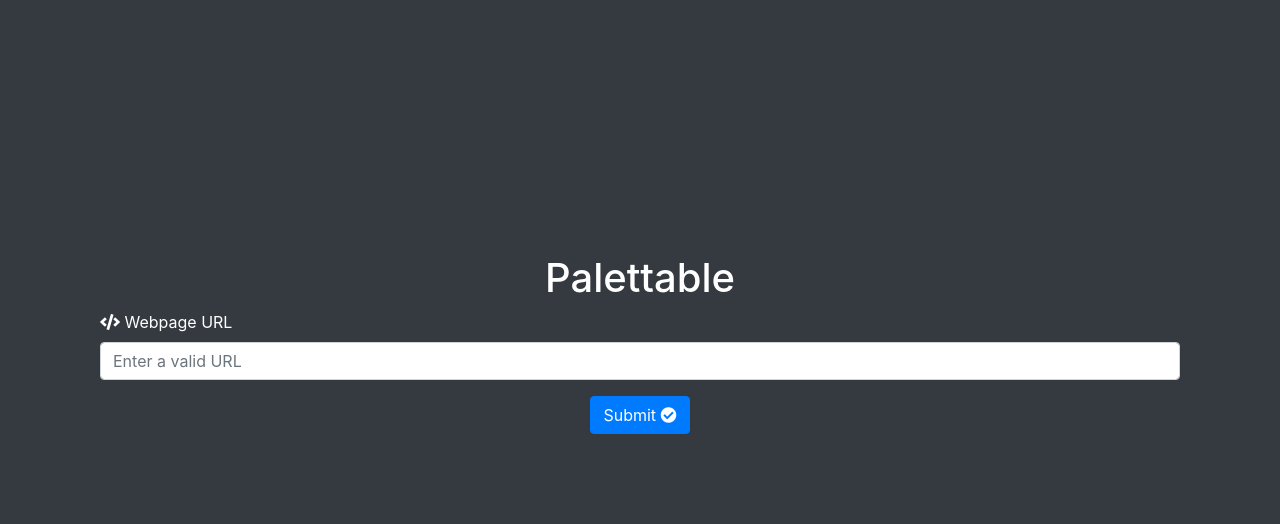
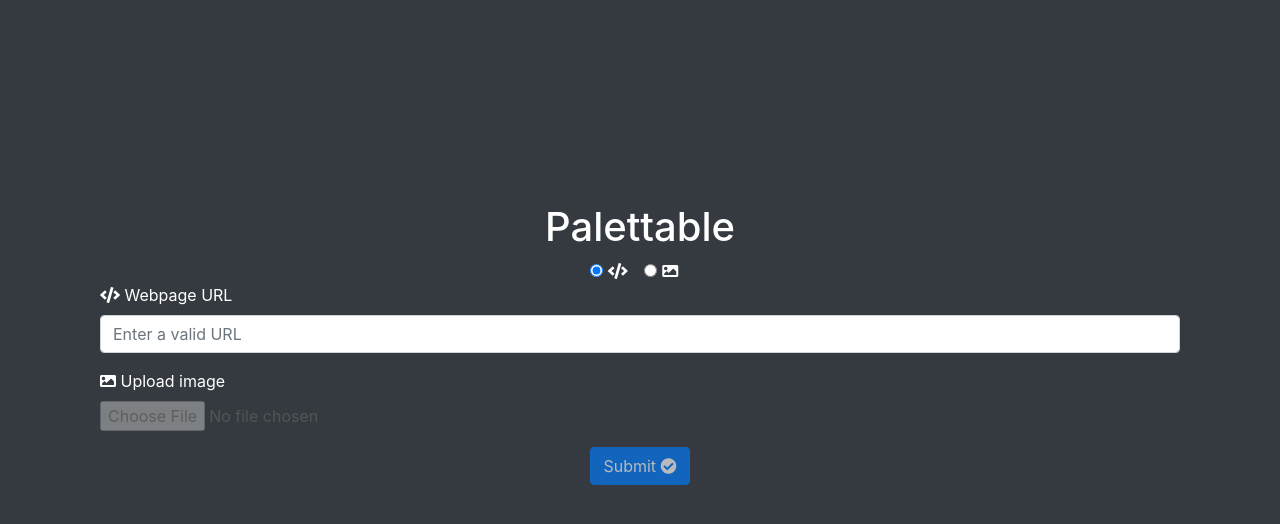
Before and after one commit to jkguiang/palettable, a Flask app: page / in a window 1280 px wide. Shown: the part 56-580 px from the top of the page. Run offline with Flask 2, Linux system fonts and the light colour scheme; some libraries are stand-ins or nearby versions.

Commit message:
added support for image upload

```diff
--- a/app.py
+++ b/app.py
@@ -1,21 +1,21 @@
 # Flask
 from flask import Flask, render_template, flash, request, url_for, jsonify
-from wtforms import Form, TextField, TextAreaField, validators, StringField, SubmitField
 import os
 # API
 import api
-# Celery
-from celery import Celery
 
 app = Flask(__name__)
 
-def APICall(url="", nColors=8):
+def APICall(url="", img="", nColors=9):
     # Retrieve image
-    image = api.GetImage(url)
+    if not img:
+        img = api.GetImage(url)
+    else:
+        img = api.ProcImage(img)
     # Shape data
-    data = api.GetData(image)
+    data = api.GetData(img)
     # Run clustering algorithm
-    colors = api.Cluster(nColors, image, data)
+    colors = api.Cluster(nColors, img, data)
 
     return { "result": { "colors": colors } }
 
@@ -23,13 +23,12 @@ def APICall(url="", nColors=8):
 def Index():
     return render_template("index.html")
 
-@app.route("/result", methods=['POST'])
-def Result():
-    if request.data:
-        url = request.json["url"]
-    else:
-        url = ""
-    response = APICall(url=url)
+@app.route("/query", methods=['POST'])
+def Query():
+    url = (request.json).get("url", False)
+    img = (request.json).get("img", False)
+    response = APICall(url=url, img=img)
+
     return jsonify(response)
 
 if __name__ == "__main__":
--- a/static/index.js
+++ b/static/index.js
@@ -1,11 +1,12 @@
-function APICall() {
-    console.log("passing "+String($("#url").val())+" as 'url'");
+function APICall(type) {
     $("#main").hide();
     $("#load").show();
+    var query = {};
+    query[type] = $(`#${type}`).val();
     $.ajax({
         type: "POST",
-        url: "/result",
-        data: JSON.stringify({ "url": $("#url").val() }),
+        url: "/query",
+        data: JSON.stringify(query),
         contentType: "application/json;charset=UTF-8",
         success: function(data, status, request) {
             $("#load-img").hide();
@@ -55,14 +56,21 @@ function Result(data) {
 function SetScheme(sortColors) {
     if (sortColors.length != 0) {
         var len = sortColors.length;
-        var txtColor = sortColors[len-1].color;
+        // Background color
         var bgColor = sortColors[0].color;
-        var hlColor = sortColors[((len % 2 === 0) ? len/2 : (len-1)/2)].color;
+        // Highlight color
+        var hlIndex = ((len % 2 === 0) ? len/2 : (len-1)/2);
+        var hlColor = sortColors[hlIndex].color;
+        var hlLuma = sortColors[hlIndex].luma;
+        // Text color
+        var txtColor = (hlLuma > 176) ? "#000" : "#fff";
+        // Apply formatting
         $("html, body").css("background-color", bgColor);
-        $("html, body").css("color", txtColor);
-        $("a").css("color", txtColor)
         $(".navbar.navbar-expand-md.navbar-dark.bg-primary.fixed-top").attr("style", `background-color: ${hlColor} !important;`);
         $(":button").css("background-color", hlColor);
+        $("html, body").css("color", txtColor);
+        $("a").css("color", txtColor);
+        $(":button").css("color", txtColor);
         return;
     }
 }
@@ -75,18 +83,72 @@ function GetLuma(color) {
 
     return 0.2126 * r + 0.7152 * g + 0.0722 * b; // per ITU-R BT.709
 }
+function CheckInput(type) {
+    var input = $(`#${type}`).val();
+    if (type === "url") {
+        // Whole URL string checks
+        var hasWWW = (input.indexOf("www") >= 0);
+        var colonDoubleSlash = (input.indexOf("://") >= 4);
+        var valHTTP = (colonDoubleSlash && (input.split("://")[0] === "http" || input.split("://")[0] === "https"));
+        var noWhiteSpace = (input.indexOf(" ") < 0);
+        // Split (on '.') URL string checks
+        var splitInput = input.split(".");
+        var twoDots = (splitInput.length === 3);
+        var notEmpty = (splitInput[0] !== "" && splitInput[1] !== "" && splitInput[2] !== "");
+
+        return (hasWWW && valHTTP && colonDoubleSlash && noWhiteSpace && twoDots && notEmpty);
+    }
+    else if (type === "img") {
+        return (input !== "");
+    }
+    else {
+        return false;
+    }
+}
 function Reset() {
     $("#load").hide();
     $("#result").hide();
     $("#main").show();
 }
 $(function() {
+    // Startup actions
     $("#load").hide();
     $("#result").hide();
+    $("#url-radio").attr("checked", true);
+    // Initial input check
+    $("#submit").attr("disabled", !CheckInput("url"));
+    $("#img-upload").attr("disabled", true);
+    // Silence 'Enter' keypress
     $(window).keydown(function(event) {
         if (event.keyCode == 13) {
             event.preventDefault();
             return false;
         }
     });
+    // Handle radio menu
+    $("input[name=radio-buttons]").on("change", function(e) {
+        $("#img-upload").attr("disabled", (e.target.value !== "img"));
+        $("#url").attr("disabled", (e.target.value !== "url"));
+        $("#submit").attr("disabled", !CheckInput(e.target.value));
+    });
+    // Handle image upload
+    $("#img-upload").on("change", function(e) {
+        var reader = new FileReader();
+        reader.onload = function(e) {
+            var b64 = (reader.result).split("base64,")[1];
+            $("#img").val(b64);
+            $("#submit").attr("disabled", !CheckInput("img"));
+        }
+
+        reader.readAsDataURL(e.target.files[0]);
+    });
+    // Handle url input
+    $("#url").on("keyup", function(e) {
+        $("#submit").attr("disabled", !CheckInput("url"));
+    });
+    // Submit query
+    $("#submit").on("click", function() {
+        var type = $("input[name=radio-buttons]:checked").val();
+        APICall(type);
+    });
 })
--- a/templates/index.html
+++ b/templates/index.html
@@ -21,9 +21,6 @@
     <body>
         <!-- Navbar -->
         <nav class="navbar navbar-expand-md navbar-dark bg-primary fixed-top" id="navbar">
-          <button class="navbar-toggler" type="button" data-toggle="collapse" data-target="#navbar-items" aria-controls="navbar-items" aria-expanded="false" aria-label="Toggle navigation">
-            <span class="navbar-toggler-icon"></span>
-          </button>
           <!-- Navbar items -->
           <div class="collapse navbar-collapse container" id="navbar-items">
               <ul class="nav navbar-nav">
@@ -47,14 +44,29 @@
         <div class="container">
             <div class="container" id="main">
                 <div class="text-center"><h1>Palettable</h1></div>
+                <div class="text-center">
+                  <div class="form-check form-check-inline">
+                    <input class="form-check-input" type="radio" name="radio-buttons" id="url-radio" value="url">
+                    <label class="form-check-label" for="url-radio"><i class="fas fa-code"></i></label>
+                  </div>
+                  <div class="form-check form-check-inline">
+                    <input class="form-check-input" type="radio" name="radio-buttons" id="img-radio" value="img">
+                    <label class="form-check-label" for="img-radio"><i class="fas fa-image"></i></label>
+                  </div>
+                </div>
                 <form>
                   <div class="form-group">
                     <label for="url"><i class="fas fa-code"></i> Webpage URL</label>
                     <input class="form-control" id="url" name="url" aria-describedby="url" placeholder="Enter a valid URL">
                   </div>
+                  <div class="form-group">
+                    <label for="img"><i class="fas fa-image"></i> Upload image</label>
+                    <input type="file" accept=".jpg, .png" class="form-control-file" id="img-upload">
+                    <input id="img" name="img" aria-describedby="img" hidden>
+                  </div>
                 </form>
                 <div class="text-center">
-                  <button class="btn btn-primary" onClick="APICall()">
+                  <button class="btn btn-primary" id="submit">
                     Submit <i class="fas fa-check-circle"></i>
                   </button>
                 </div>
```
